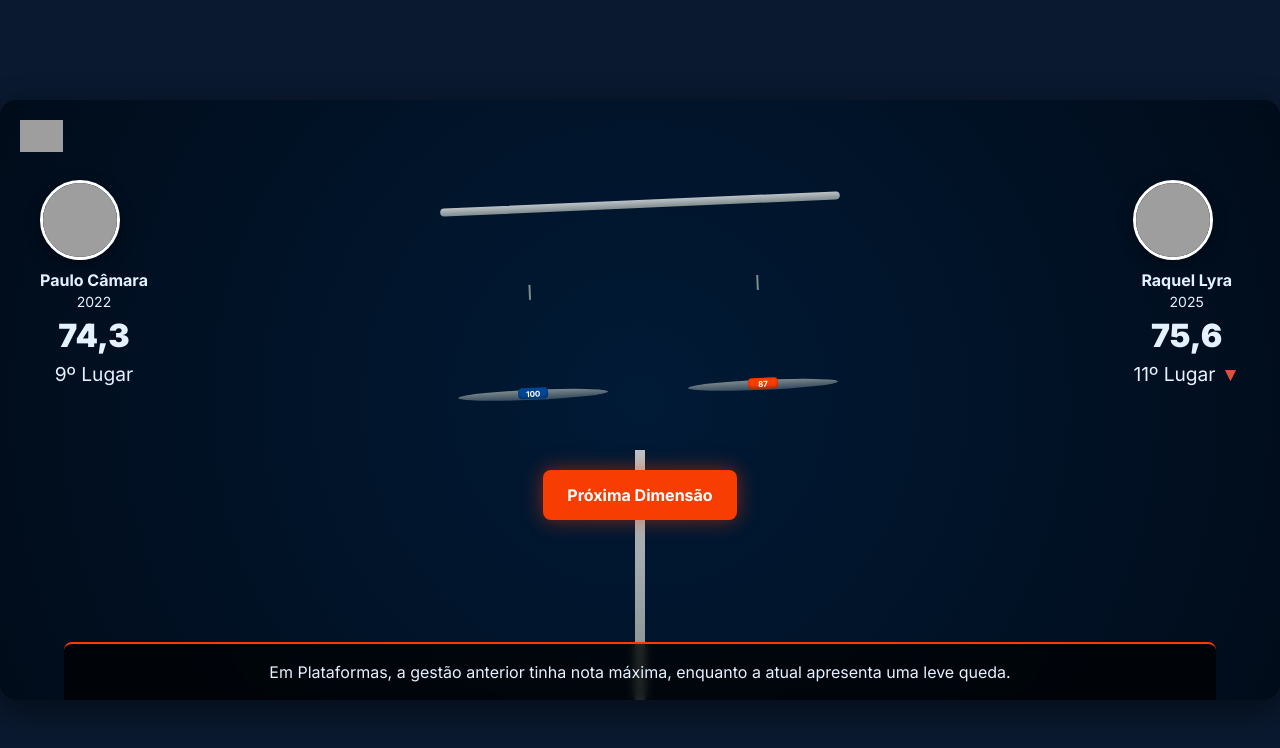
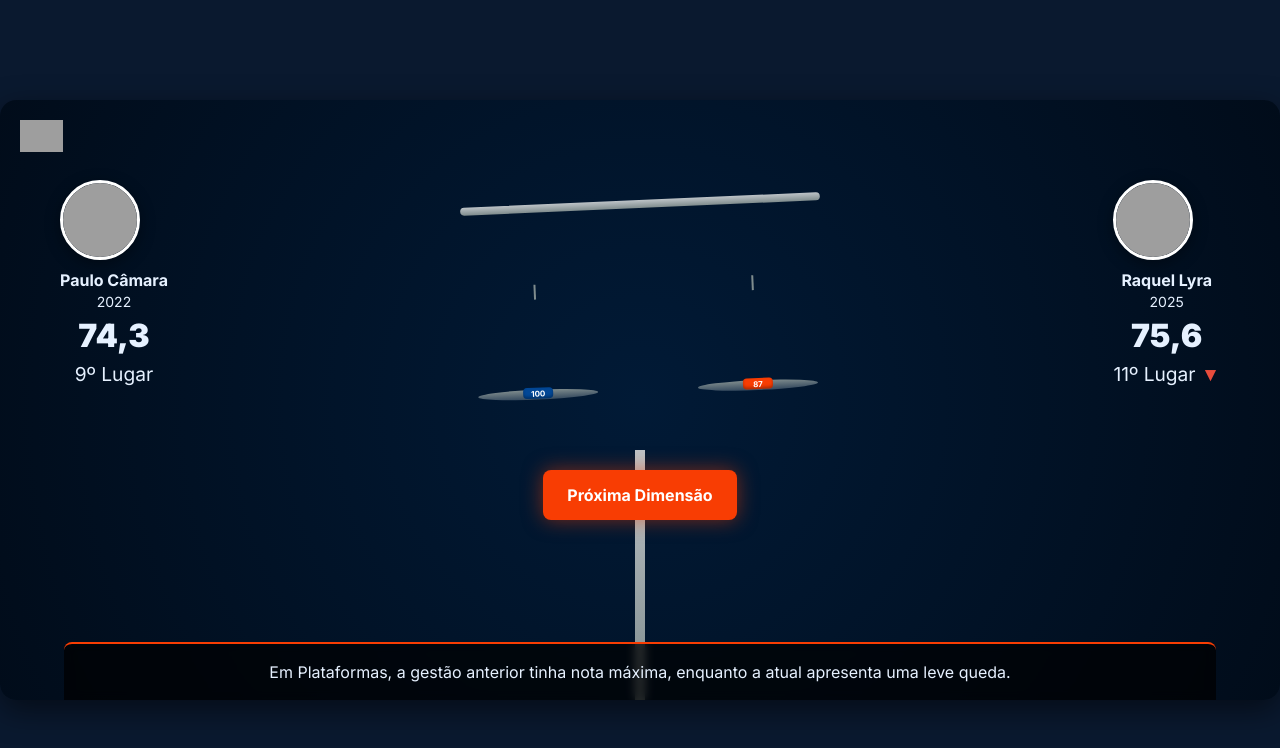
Before and after one commit to cynaramaira/transparenciapaulocamaravsraquellyra2025, a plain HTML site: page index.html in a window 1280 px wide. Both pictures are taken after a click on the button "Começar Análise". Drawn offline with nearby package versions, Linux system fonts and the light colour scheme; grey boxes are pictures that could not be loaded.

Commit message:
Update index.html

```diff
--- a/index.html
+++ b/index.html
@@ -115,7 +115,7 @@
             bottom: 20px;
         }
         .scale-beam {
-            width: 400px;
+            width: 360px; /* Reduzido para evitar sobreposição */
             height: 8px;
             background: linear-gradient(#bdc3c7, #7f8c8d);
             border-radius: 4px;
@@ -123,12 +123,12 @@
             top: 80px; /* Ajustado para cima */
             left: 50%;
             transform-origin: center;
-            margin-left: -200px;
+            margin-left: -180px; /* Metade da nova largura */
             transition: transform 1s cubic-bezier(0.68, -0.55, 0.27, 1.55);
         }
         .plate {
             position: absolute;
-            width: 150px;
+            width: 120px; /* Reduzido para caber na nova balança */
             height: 100px; /* Altura para empilhar os pesos */
             top: 95px; /* Ajustado para cima */
             display: flex;
@@ -206,8 +206,8 @@
             box-shadow: 0 4px 15px rgba(0,0,0,0.4);
             object-fit: cover;
         }
-        #camara-container { left: 40px; }
-        #lyra-container { right: 40px; }
+        #camara-container { left: 60px; } /* Movido para dentro */
+        #lyra-container { right: 60px; } /* Movido para dentro */
 
         .final-score {
             font-size: 2rem;
```
